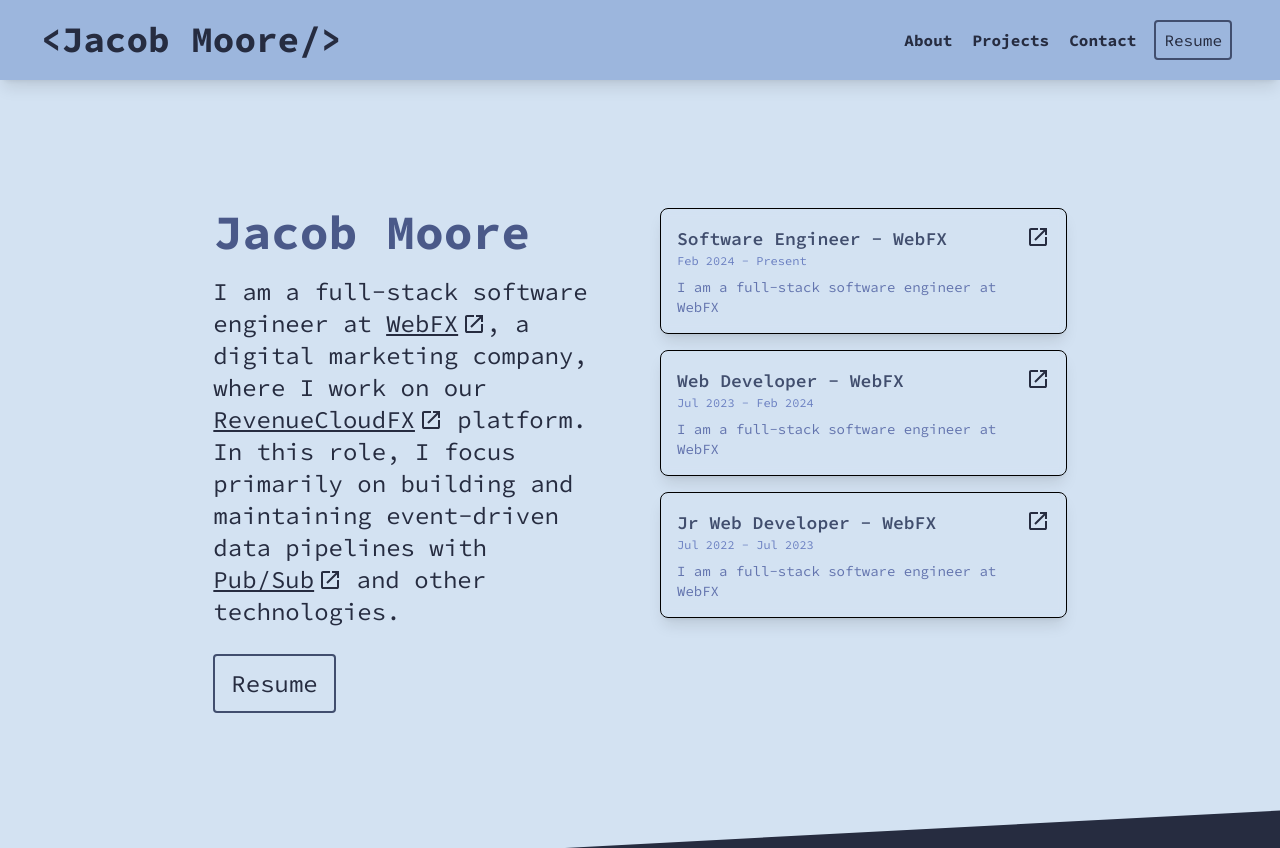
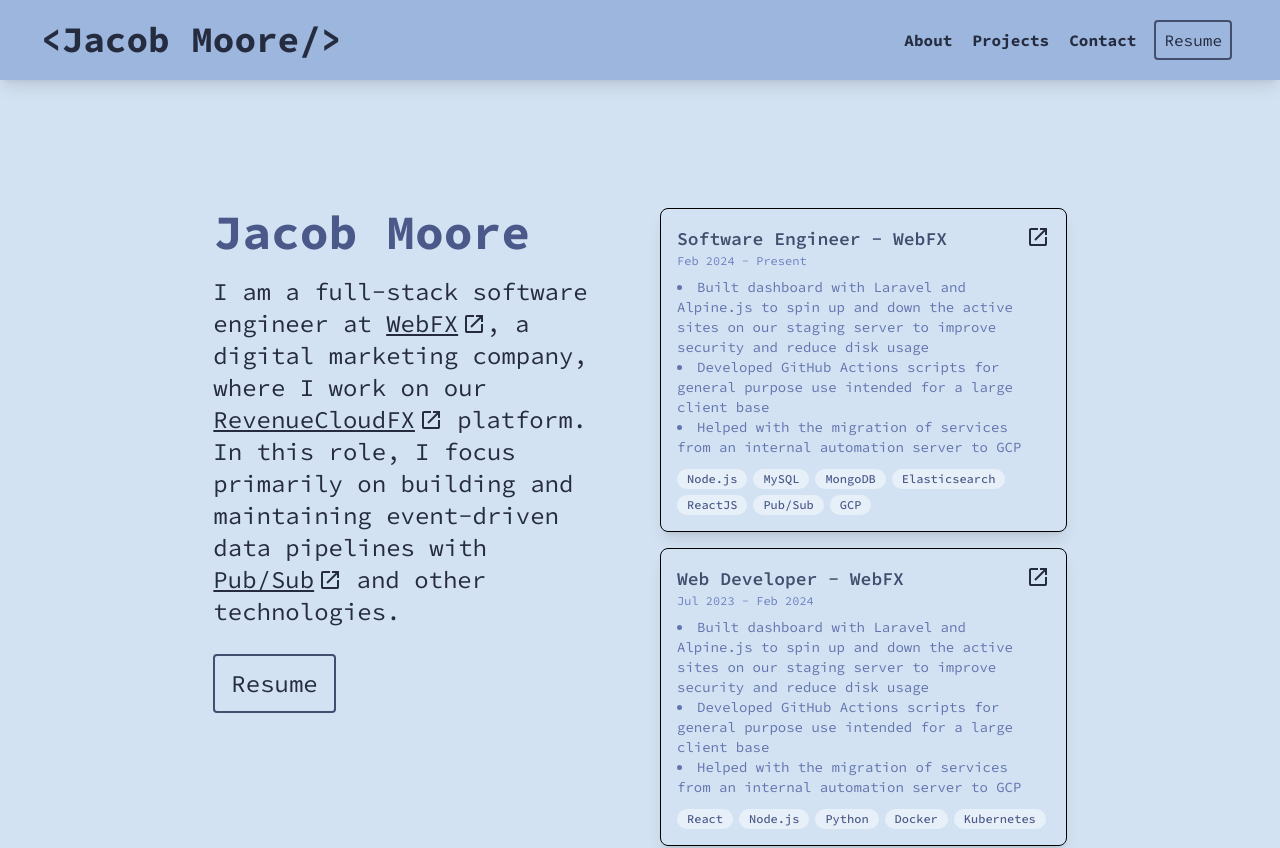
Before and after one commit to jzm1151/portfolio, a React (Vite) app: page / in a window 1280 px wide. Shown: the top 848 px of the page. Built offline with nearby package versions, Linux system fonts and the light colour scheme.

Commit message:
portfolio-refresh-v2

```diff
--- a/src/Components/Sections/GreetingSection.tsx
+++ b/src/Components/Sections/GreetingSection.tsx
@@ -5,26 +5,48 @@
     {
         company: 'WebFX',
         title: 'Software Engineer',
-        description: 'I am a full-stack software engineer at WebFX',
+        description: [
+            'Built dashboard with Laravel and Alpine.js to spin up and down the active sites on our staging server to improve security and reduce disk usage',
+            'Developed GitHub Actions scripts for general purpose use intended for a large client base',
+            'Helped with the migration of services from an internal automation server to GCP',
+        ],
         date: 'Feb 2024 - Present',
         linkedinUrl:
             'https://www.linkedin.com/in/jacob-moore-b10000000000000000000000/',
+        skills: [
+            'Node.js',
+            'MySQL',
+            'MongoDB',
+            'Elasticsearch',
+            'ReactJS',
+            'Pub/Sub',
+            'GCP',
+        ],
     },
     {
         company: 'WebFX',
         title: 'Web Developer',
-        description: 'I am a full-stack software engineer at WebFX',
+        description: [
+            'Built dashboard with Laravel and Alpine.js to spin up and down the active sites on our staging server to improve security and reduce disk usage',
+            'Developed GitHub Actions scripts for general purpose use intended for a large client base',
+            'Helped with the migration of services from an internal automation server to GCP',
+        ],
         date: 'Jul 2023 - Feb 2024',
         linkedinUrl:
             'https://www.linkedin.com/in/jacob-moore-b10000000000000000000000/',
+        skills: ['React', 'Node.js', 'Python', 'Docker', 'Kubernetes'],
     },
     {
         company: 'WebFX',
         title: 'Jr Web Developer',
-        description: 'I am a full-stack software engineer at WebFX',
+        description: [
+            'Worked on client projects including product comparison tools, ROI calculators, job boards, and more',
+            'Assisted with measurement and analytics using GA4 & A/B testing employing tools such as Omniconvert',
+        ],
         date: 'Jul 2022 - Jul 2023',
         linkedinUrl:
             'https://www.linkedin.com/in/jacob-moore-b10000000000000000000000/',
+        skills: ['React', 'Node.js', 'Python', 'Docker', 'Kubernetes'],
     },
 ];
 
@@ -93,9 +115,23 @@
                         <p className='text-xs text-gray-blue-600 mb-2'>
                             {exp.date}
                         </p>
-                        <p className='text-sm text-gray-blue-700 pr-6'>
-                            {exp.description}
+                        <p className='text-sm text-gray-blue-700 pr-6 mb-3'>
+                            <ul className='list-disc list-inside'>
+                                {exp.description.map((desc) => (
+                                    <li key={desc}>{desc}</li>
+                                ))}
+                            </ul>
                         </p>
+                        <div className='flex flex-wrap gap-1.5'>
+                            {exp.skills.map((skill) => (
+                                <span
+                                    key={skill}
+                                    className='inline-block bg-gray-blue-100 text-gray-blue-800 text-xs font-medium px-2.5 py-0.5 rounded-full'
+                                >
+                                    {skill}
+                                </span>
+                            ))}
+                        </div>
                     </a>
                 ))}
             </section>
```
